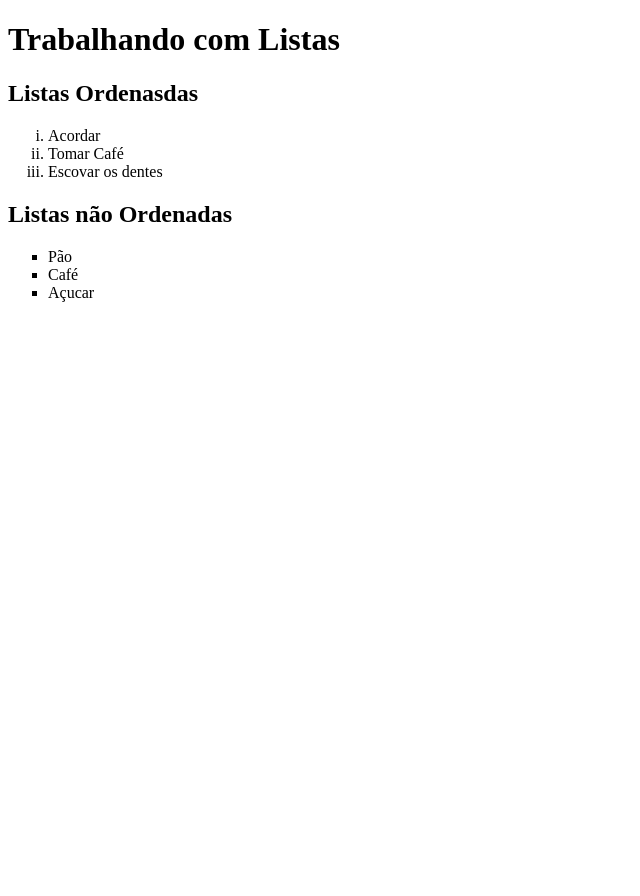
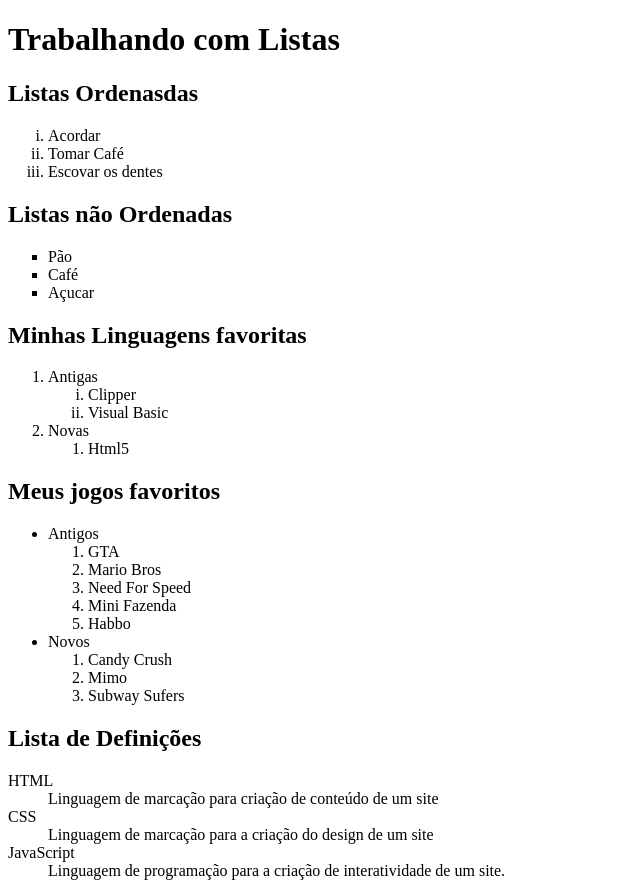
Before and after one commit to KetllySampaio/curso-de-html-css-curso-em-video, a plain HTML site: page Exercicios/EX 009/index.html in a window 1280 px wide. Shown: the whole page, without its empty margins (0-640 px from the left). Before the commit the page ends 800 px from the top, so only its background shows below. Drawn offline with Linux system fonts and the light colour scheme.

Commit message:
Update index.html

```diff
--- a/Exercicios/EX 009/index.html
+++ b/Exercicios/EX 009/index.html
@@ -19,5 +19,43 @@
         <li>Café</li>
         <li>Açucar</li>
      </ul>
-</body>
+     <h2>Minhas Linguagens favoritas
+     </h2>
+     <ol>
+        <li>Antigas</li>
+        <ol type="i">
+            <li>Clipper</li>
+            <li>Visual Basic</li>
+        </ol>
+        <li>Novas</li>
+        <ol type="circle">
+         <li>Html5</li>
+        </ol>
+     </ol>
+     <h2>Meus jogos favoritos</h2>
+     <ul type="disc">
+        <li>Antigos</li>
+        <ol>
+        <li>GTA</li>
+        <li>Mario Bros</li>
+        <li>Need For Speed</li>
+        <li>Mini Fazenda</li>
+        <li>Habbo</li></ol>
+        <li>Novos</li>
+        <ol>
+        <li>Candy Crush</li>
+        <li>Mimo</li>
+        <li>Subway Sufers</li>
+        </ol>
+     </ul>
+     <h2>Lista de Definições</h2>
+     <dl>
+        <dt>HTML</dt> <!-- Termo -->
+        <dd>Linguagem de marcação para criação de conteúdo de um  site</dd> <!-- Descrição do termo -->
+        <dt>CSS</dt>
+        <dd>Linguagem de marcação para a criação do design de um site</dd>
+        <dt>JavaScript</dt>
+        <dd>Linguagem de programação para a criação de interatividade de um site.</dd>
+     </dl>
+    </body>
 </html>
```
